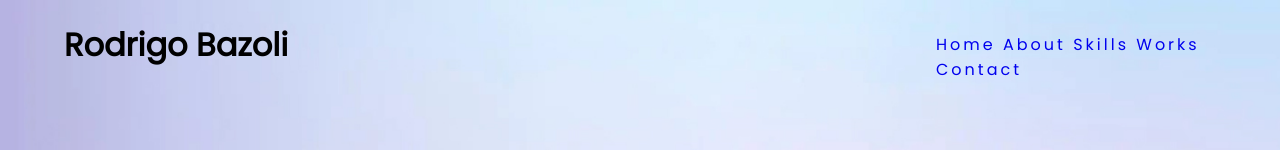
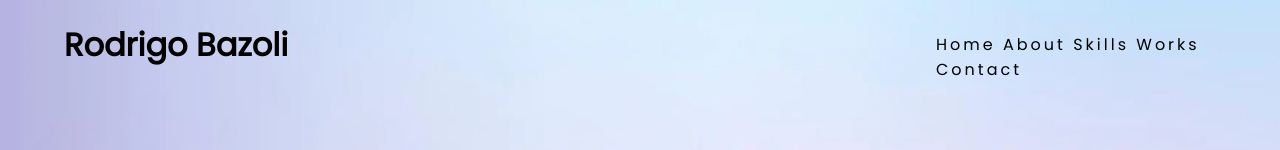
Before and after one commit to zBazoli/zBazoli.github.io, a plain HTML site: page index.html in a window 1280 px wide. Shown: the top 150 px of the page. Drawn offline with Linux system fonts and the light colour scheme.

Commit message:
Modificações

```diff
--- a/index.html
+++ b/index.html
@@ -8,7 +8,6 @@
     <link rel="stylesheet" type="text/css" href="style.css">
     <style></style>
 </head>
-<STYLE>A {text-decoration: none;} </STYLE>
 
 <body>
     <h1 id="nome">Rodrigo Bazoli<h1>
@@ -45,6 +44,7 @@
         </ul>
 </div>
 
+
 <div id="indice">
 
         <ul>
--- a/style.css
+++ b/style.css
@@ -8,8 +8,12 @@ body {
     width: 100%;
     background-image: url('./img/fundoPortfolio.jpg');
     background-repeat: no-repeat;
+    background-size: 115%;
+}
 
-    background-size: 115%;
+a{
+    color:black; /* cor dos links */
+    text-decoration: none;  /* sem sublinhado */
 }
 
 #fundoBranco{
```
